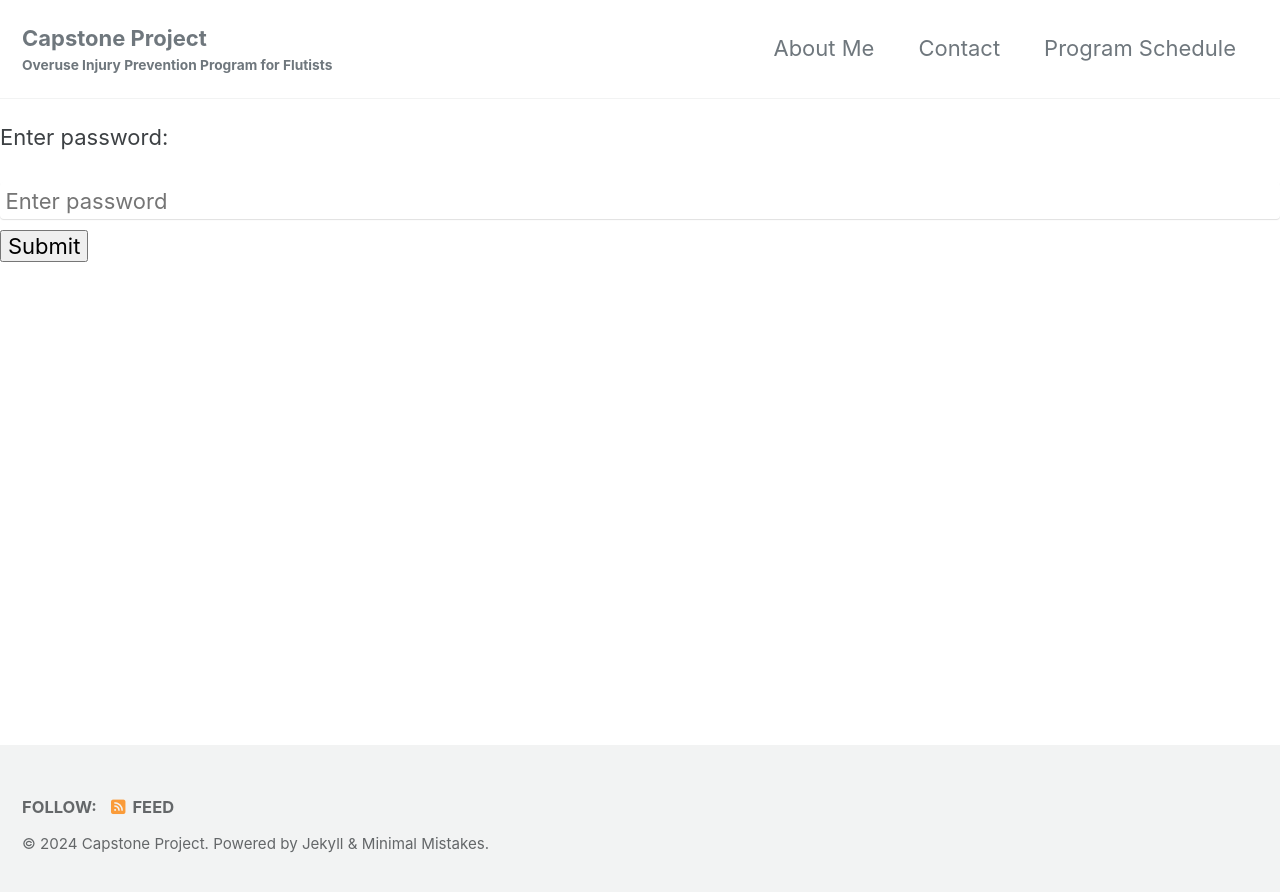
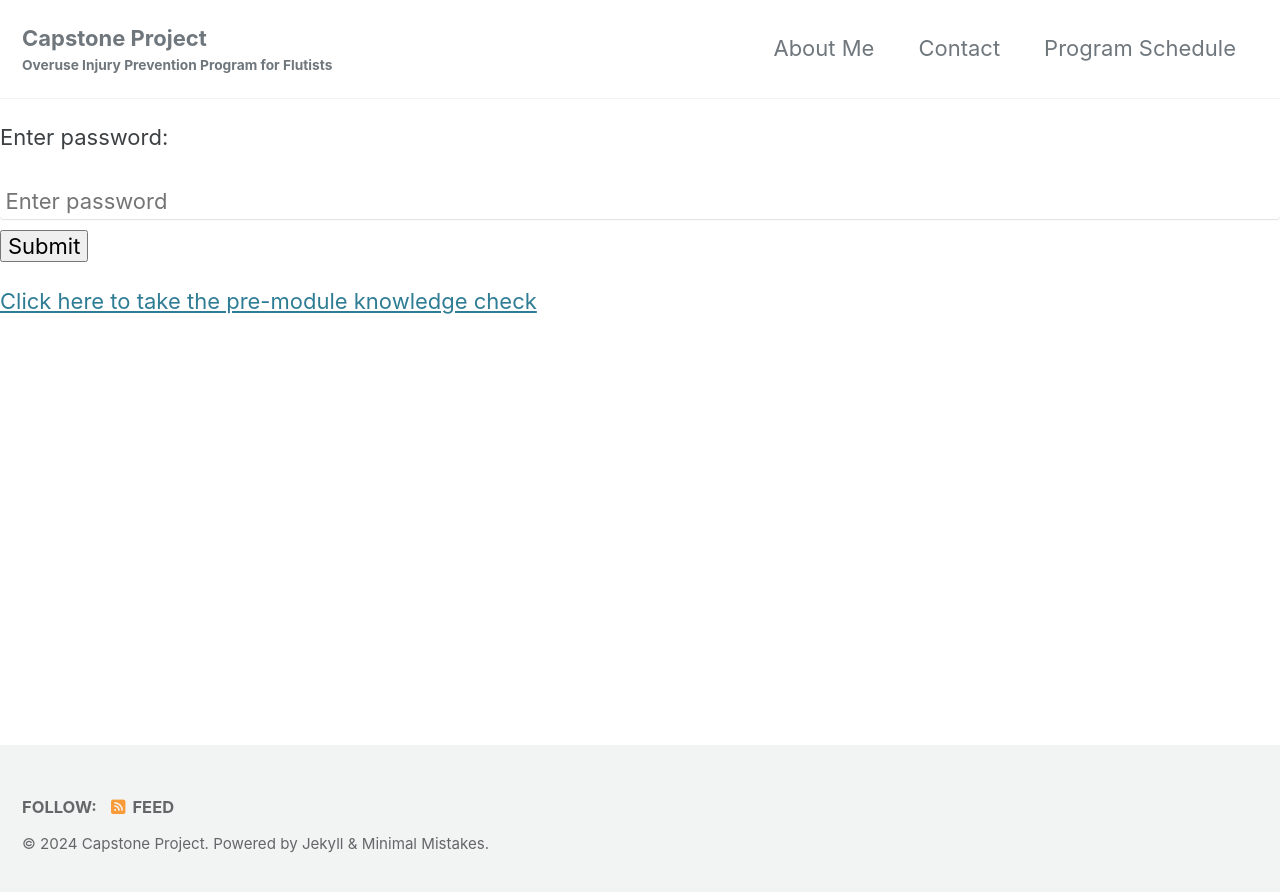
Before and after one commit to jkimOTD/old_site, a Jekyll site: the page built from Module2.md, in a window 1280 px wide. Shown: the top 892 px of the page. Built offline with Jekyll 4.4.1, drawn with Linux system fonts in a browser that asks for light colours; cached includes are drawn as plain includes; our own code applies the rules of GitHub Pages for plain Markdown files.

Commit message:
Update Module2.md

```diff
--- a/Module2.md
+++ b/Module2.md
@@ -90,3 +90,5 @@
     </script>
 </body>
 </html>
+
+[Click here to take the pre-module knowledge check](https://forms.gle/iZ6csX2B61TStuqVA)
```
